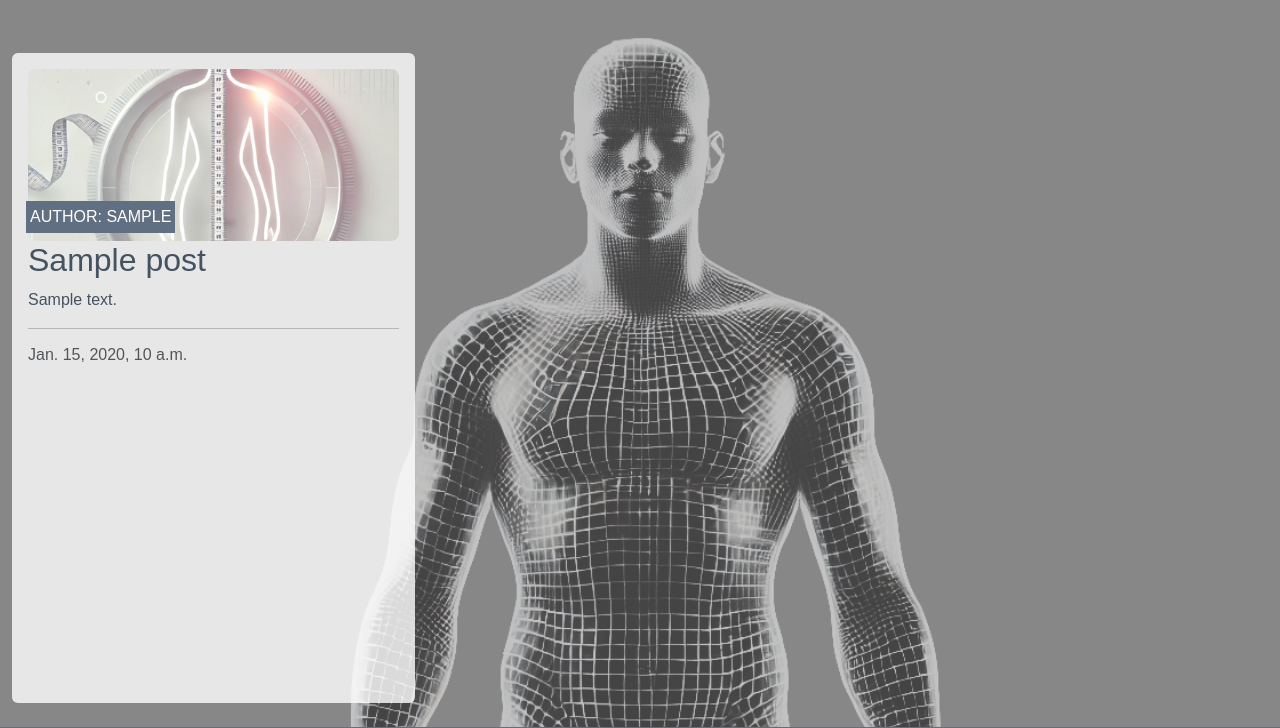
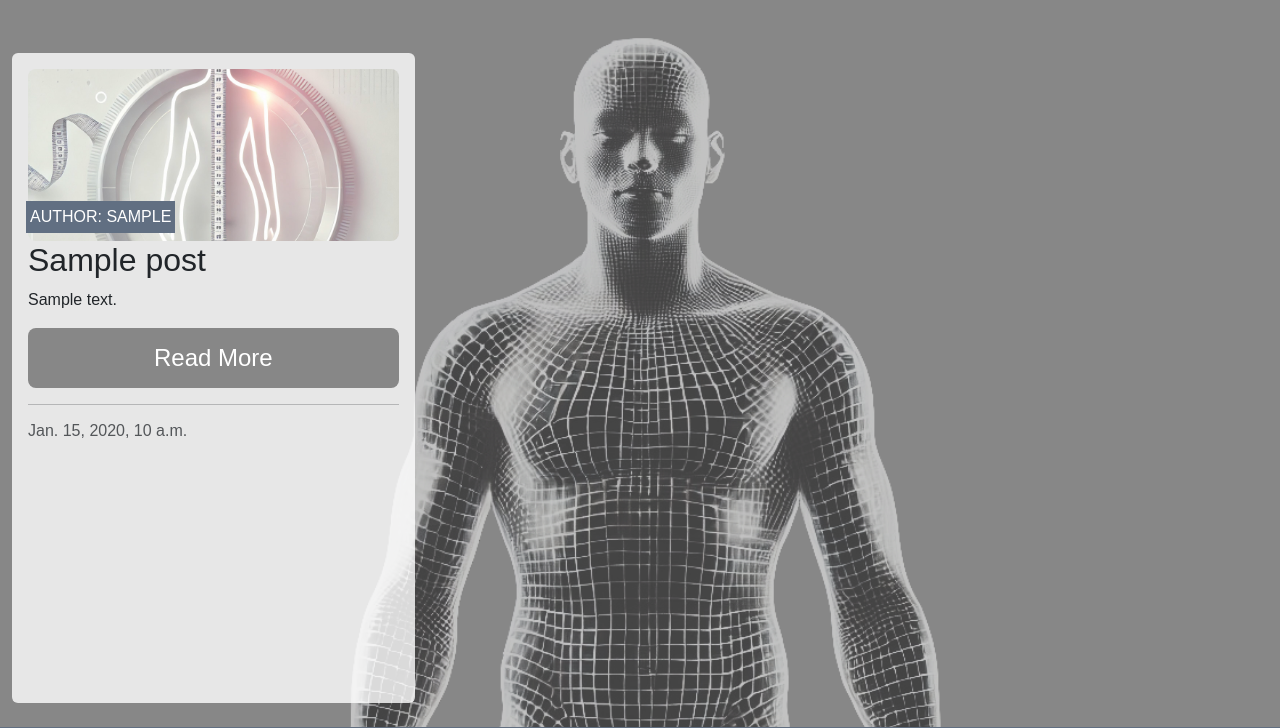
Before and after one commit to Sara-Sundin/SizeMeApp, a Django app: page /blog/ in a window 1280 px wide. Shown: the part 63-791 px from the top of the page. Run offline with Django 5.2, Linux system fonts and the light colour scheme; tables that the repository leaves empty hold one stand-in row (values such as "Sample post"); parts of the project's set-up code (start-up, migrations or seed data) failed here and were passed over; some libraries are stand-ins or nearby versions.

Commit message:
remove nested button in anchor

```diff
--- a/blog/templates/blog/blog.html
+++ b/blog/templates/blog/blog.html
@@ -35,11 +35,11 @@
                                     <p class="author">Author: {{ post.author }}</p>
                                 </div>
                             </div>
-                            <a href="{% url 'post_detail' post.slug %}" class="post-link">
+                            <div class="post-card">
                                 <h2 class="card-title">{{ post.title }}</h2>
                                 <p class="card-text">{{ post.excerpt }}</p>
-                            </a>
-
+                                <a href="{% url 'post_detail' post.slug %}" class="btn btn-grey">Read More</a>
+                            </div>
                             <hr>
                             <p class="card-text text-muted h6">{{ post.created_on}}</p>
                         </div>
```
